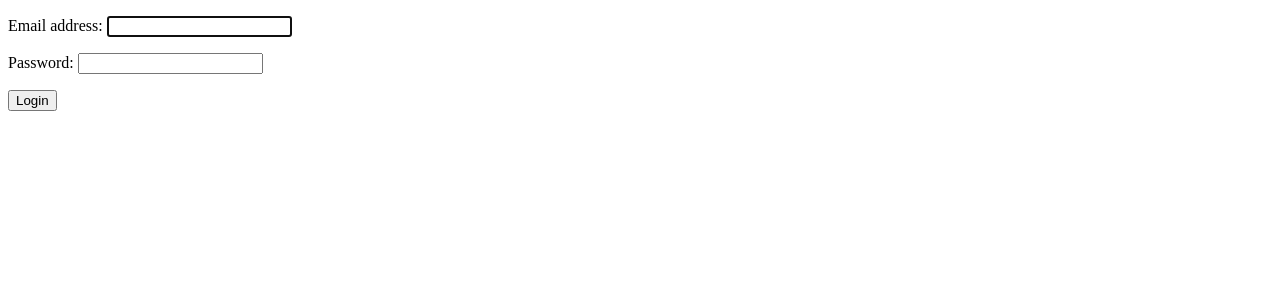
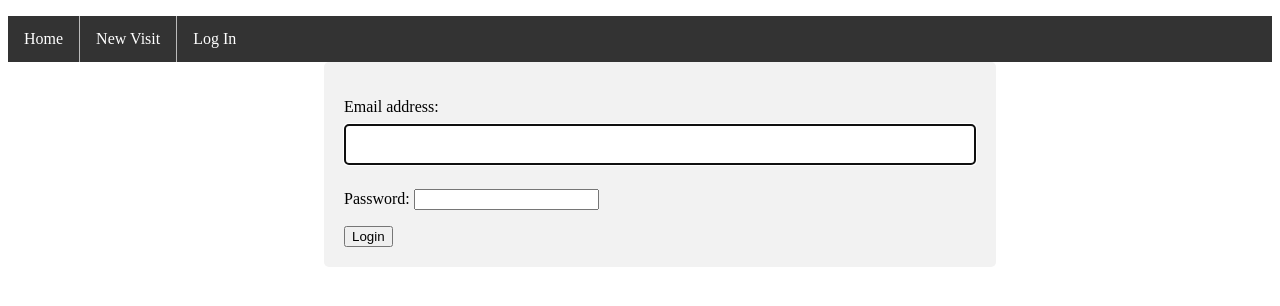
Before and after one commit to Vibhu-Agarwal/Entry_Management_App, a Django app: a page that uses event_manager/templates/registration/login.html in a window 1280 px wide. Shown: the top 306 px of the page. Run offline with Django 3.2, Linux system fonts and the light colour scheme; some libraries are stand-ins or nearby versions.

Commit message:
Added (faulty) Nav Bar with app links ["Check-Out" commented out]

```diff
--- a/event_manager/event_manager/settings.py
+++ b/event_manager/event_manager/settings.py
@@ -78,8 +78,8 @@ TEMPLATES = [
 WSGI_APPLICATION = 'event_manager.wsgi.application'
 AUTH_USER_MODEL = 'users.User'
 
-LOGIN_REDIRECT_URL = '/me'
-LOGOUT_REDIRECT_URL = '/me'
+LOGIN_REDIRECT_URL = '/'
+LOGOUT_REDIRECT_URL = '/'
 
 
 # Database
--- a/event_manager/management/views.py
+++ b/event_manager/management/views.py
@@ -35,7 +35,7 @@ class MeView(TemplateView):
 
 class NewVisitAndVisitorView(IsHostOrLoggedOutMixin, FormView):
     template_name = 'new_visit.html'
-    success_url = '/me'
+    success_url = reverse_lazy('management:home_page')
     host_sign_in_url = reverse_lazy('login')
 
     def get_form_kwargs(self):
@@ -130,7 +130,7 @@ class NewVisitAndVisitorView(IsHostOrLoggedOutMixin, FormView):
 
 class CheckOutView(LoginRequiredMixin, TemplateView):
     template_name = 'check_out.html'
-    success_url = '/me'
+    success_url = reverse_lazy('management:home_page')
 
     def post(self, request, *args, **kwargs):
         logged_in_user = self.request.user
@@ -152,7 +152,7 @@ class CheckOutView(LoginRequiredMixin, TemplateView):
 
 class ManagementTokenAuthView(LoginRequiredMixin, IsManagementMixin, FormView):
     template_name = 'management/new_host.html'
-    success_url = '/me'
+    success_url = reverse_lazy('management:home_page')
     form_class = ManagementTokenAuthForm
     host_sign_up_url = reverse_lazy('users:host_signup')
 
--- /dev/null
+++ b/event_manager/static/css/em_nav.css
@@ -0,0 +1,32 @@
+.nav_ul {
+  list-style-type: none;
+  margin-bottom: 0;
+  padding: 0;
+  overflow: hidden;
+  background-color: #333;
+}
+
+.nav_li {
+  float: left;
+  border-right:1px solid #bbb;
+}
+
+.nav_li:last-child {
+  border-right: none;
+}
+
+.nav_li a {
+  display: block;
+  color: white;
+  text-align: center;
+  padding: 14px 16px;
+  text-decoration: none;
+}
+
+.nav_li a:hover:not(.active) {
+  background-color: #111;
+}
+
+.active {
+  background-color: #4CAF50;
+}
--- a/event_manager/static/css/entry_management.css
+++ b/event_manager/static/css/entry_management.css
@@ -14,6 +14,9 @@
 .main_center_div {
 	width: 50%;
 	margin-left: 25%;
+  border-radius: 5px;
+  background-color: #f2f2f2;
+  padding: 20px;
 }
 
 
@@ -42,9 +45,3 @@ input[type=submit] {
 input[type=submit]:hover {
   background-color: #45a049;
 }
-
-div {
-  border-radius: 5px;
-  background-color: #f2f2f2;
-  padding: 20px;
-}
--- a/event_manager/templates/base.html
+++ b/event_manager/templates/base.html
@@ -6,10 +6,12 @@
         <title>{{page_title}}</title>
         <link rel="stylesheet" type="text/css" href="{% static 'css/docs.css' %}">
         <link rel="stylesheet" type="text/css" href="{% static 'css/font-awesome.css' %}">
+        <link rel="stylesheet" type="text/css" href="{% static 'css/em_nav.css' %}">
         <link rel="stylesheet" type="text/css" href="{% static 'css/entry_management.css' %}">
         <script src="https://ajax.googleapis.com/ajax/libs/jquery/3.4.1/jquery.min.js"></script>
     </head>
     <body>
+        {% include "nav_bar.html" %}
         <div class="main_center_div">
             {% block mcd_content %}
             {% endblock %}
--- /dev/null
+++ b/event_manager/templates/nav_bar.html
@@ -0,0 +1,28 @@
+
+    <div class="nav_div">
+         <ul class="nav_ul">
+             <li class="nav_li"><a href="{% url "management:home_page" %}">Home</a></li>
+
+             {% if user.is_authenticated %}
+
+                 {% comment %}
+                 <li class="nav_li"><a href="{% url "management:checkout_visit" %}">Checkout Visit</a></li>
+                 {% endcomment %}
+
+
+                 {% if user.user_type == "management" %}
+                 <li class="nav_li"><a href="{% url "management:management_new_host" %}">New Host</a></li>
+                 {% endif %}
+
+                 <li class="nav_li"><a href="{% url "logout" %}">Logout</a></li>
+
+
+             {% else %}
+
+                 <li class="nav_li"><a href="{% url "management:new_visit" %}">New Visit</a></li>
+                 <li class="nav_li"><a href="{% url "login" %}">Log In</a></li>
+
+             {% endif %}
+
+        </ul>
+    </div>
--- a/event_manager/templates/registration/login.html
+++ b/event_manager/templates/registration/login.html
@@ -1,14 +1,10 @@
-<!DOCTYPE html>
-<html lang="en">
-    <head>
-        <meta charset="UTF-8">
-        <title>Sign-In</title>
-    </head>
-    <body>
+{% extends "base.html" %}
+
+{% block mcd_content %}
+    {% load widget_tweaks %}
         <form method="post">
           {% csrf_token %}
           {{ form.as_p }}
           <button type="submit">Login</button>
         </form>
-    </body>
-</html>
+{% endblock %}
--- a/event_manager/users/views.py
+++ b/event_manager/users/views.py
@@ -1,6 +1,7 @@
 from bcrypt import checkpw
 from django.conf import settings
 from users.forms import HostSignUpForm
+from django.urls import reverse_lazy
 from management.models import ManagementTokenAuth
 from django.views.generic.edit import FormView
 from django.contrib.auth import login, authenticate
@@ -12,7 +13,7 @@ HOST_REPR = settings.HOST_REPR
 
 class HostSignUpView(LoggedOutRequiredMixin, FormView):
     template_name = 'host_sign_up.html'
-    success_url = '/me'
+    success_url = reverse_lazy('management:home_page')
     form_class = HostSignUpForm
 
     def verified_em_token(self, management_token, token_host_email):
```
